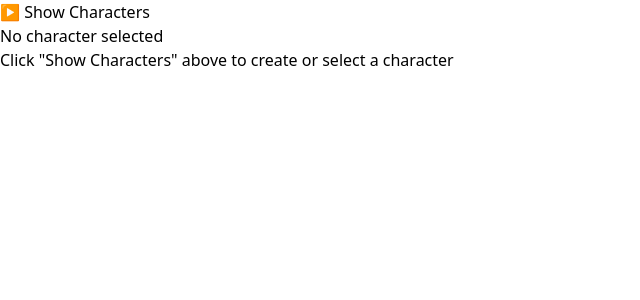
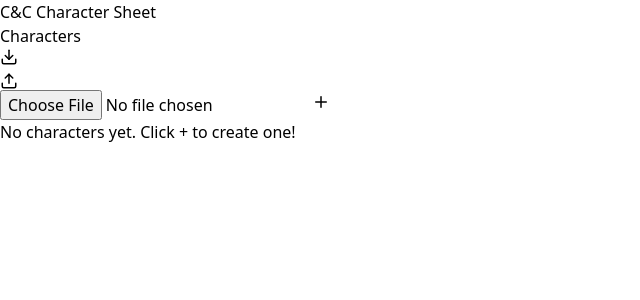
Before and after one commit to Rwpulley/cac-character-sheet, a React (Vite) app: page / in a window 1280 px wide. Shown: the top 300 px of the page, without its empty margins (0-640 px from the left). Built offline with nearby package versions, Linux system fonts and the light colour scheme.

Commit message:
Update App.tsx

```diff
--- a/src/App.tsx
+++ b/src/App.tsx
@@ -15,33 +15,35 @@ import { TabId } from './utils/constants';
 
 // Main App Content (inside provider)
 const AppContent: React.FC = () => {
-  const { char } = useCharacter();
+  const { char, selectCharacter } = useCharacter();
   const { isDarkTheme } = useTheme();
-  const { toasts, showToast, dismissToast } = useToast();
+  const { toasts, dismissToast } = useToast();
   const [activeTab, setActiveTab] = useState<TabId>('main');
-  const [showCharacterList, setShowCharacterList] = useState(false);
 
+  // If no character selected, show character select screen
+  if (!char) {
     return (
       <div className={`min-h-screen ${isDarkTheme ? 'bg-gray-900 text-white' : 'bg-gray-100 text-gray-900'} p-4`}>
         <div className="max-w-4xl mx-auto">
-        {/* Character Selector Toggle */}
-        <button
-          onClick={() => setShowCharacterList(!showCharacterList)}
-          className="w-full mb-4 py-2 bg-gray-700 rounded hover:bg-gray-600 text-left px-4"
-        >
-          {showCharacterList ? '▼ Hide Characters' : '▶ Show Characters'}
-          {char && <span className="float-right text-gray-400">{char.name || 'Unnamed'}</span>}
-        </button>
+          <h1 className="text-3xl font-bold text-center mb-6">C&C Character Sheet</h1>
+          <CharacterSelector />
+        </div>
+        <ToastContainer toasts={toasts} onDismiss={dismissToast} />
+      </div>
+    );
+  }
 
-        {showCharacterList && <CharacterSelector />}
-
-        {char ? (
-          <>
-            <Header />
+  // Character is selected - show character sheet
+  return (
+    <div className={`min-h-screen ${isDarkTheme ? 'bg-gray-900 text-white' : 'bg-gray-100 text-gray-900'} p-4`}>
+      <div className="max-w-4xl mx-auto">
+        {/* Tabs at top */}
         <TabBar activeTab={activeTab} onTabChange={setActiveTab} />
 
+        {/* Tab Content */}
         {activeTab === 'main' && (
           <div>
+            <Header />
             <CoreStats />
             <XPProgressBar />
             <AttributeDisplay />
@@ -56,17 +58,10 @@ const AppContent: React.FC = () => {
           </div>
         )}
 
-            {activeTab === 'combat' && (
+        {activeTab === 'attack' && (
           <div className="bg-gray-800 p-4 rounded">
-                <h2 className="text-xl font-bold mb-4">Combat</h2>
-                <p className="text-gray-400">Combat tab components coming soon...</p>
-              </div>
-            )}
-
-            {activeTab === 'spells' && (
-              <div className="bg-gray-800 p-4 rounded">
-                <h2 className="text-xl font-bold mb-4">Spells</h2>
-                <p className="text-gray-400">Spells tab components coming soon...</p>
+            <h2 className="text-xl font-bold mb-4">Attack</h2>
+            <p className="text-gray-400">Attack tab components coming soon...</p>
           </div>
         )}
 
@@ -77,19 +72,48 @@ const AppContent: React.FC = () => {
           </div>
         )}
 
+        {activeTab === 'magic' && (
+          <div className="bg-gray-800 p-4 rounded">
+            <h2 className="text-xl font-bold mb-4">Magic</h2>
+            <p className="text-gray-400">Magic tab components coming soon...</p>
+          </div>
+        )}
+
+        {activeTab === 'saves' && (
+          <div className="bg-gray-800 p-4 rounded">
+            <h2 className="text-xl font-bold mb-4">Checks & Saves</h2>
+            <p className="text-gray-400">Checks/Saves tab components coming soon...</p>
+          </div>
+        )}
+
+        {activeTab === 'dice' && (
+          <div className="bg-gray-800 p-4 rounded">
+            <h2 className="text-xl font-bold mb-4">Dice Roller</h2>
+            <p className="text-gray-400">Dice tab components coming soon...</p>
+          </div>
+        )}
+
+        {activeTab === 'companion' && (
+          <div className="bg-gray-800 p-4 rounded">
+            <h2 className="text-xl font-bold mb-4">Companions</h2>
+            <p className="text-gray-400">Companion tab components coming soon...</p>
+          </div>
+        )}
+
         {activeTab === 'notes' && (
           <div className="bg-gray-800 p-4 rounded">
             <h2 className="text-xl font-bold mb-4">Notes</h2>
             <p className="text-gray-400">Notes tab components coming soon...</p>
           </div>
         )}
-          </>
-        ) : (
-          <div className="text-center py-12">
-            <p className="text-xl text-gray-400 mb-4">No character selected</p>
-            <p className="text-gray-500">Click "Show Characters" above to create or select a character</p>
-          </div>
-        )}
+
+        {/* Back to Characters button at bottom */}
+        <button
+          onClick={() => selectCharacter(null)}
+          className="w-full mt-6 py-3 bg-gray-700 rounded hover:bg-gray-600 text-gray-300"
+        >
+          ← Back to Characters
+        </button>
       </div>
 
       <ToastContainer toasts={toasts} onDismiss={dismissToast} />
```
Lines whose indentation alone changed are shown as unchanged.
